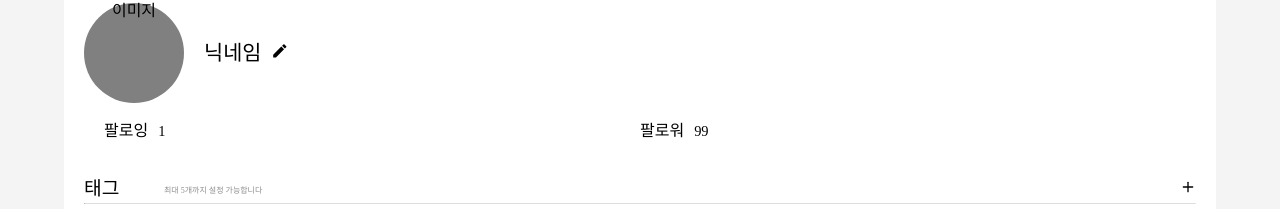
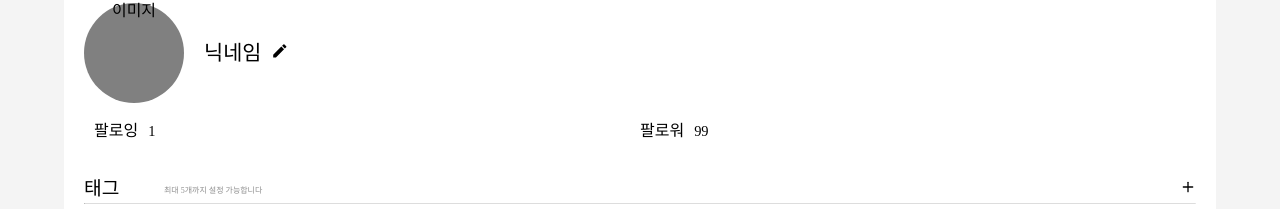
Before and after one commit to 42openproject/whatdidyoueat, a React (Create React App) app in the folder client/: page /profile in a window 1280 px wide. Shown: the part 87-296 px from the top of the page. Built offline with nearby package versions, Linux system fonts and the light colour scheme.

Commit message:
FEAT #58 - css 수정

```diff
--- a/client/src/stylesheets/ProfilePage.css
+++ b/client/src/stylesheets/ProfilePage.css
@@ -46,7 +46,7 @@
 /* user-follow */
 .user-follow {
   display: flex;
-  padding: 20px;
+  padding: 20px 10px;
   position: relative;
 }
 
```
